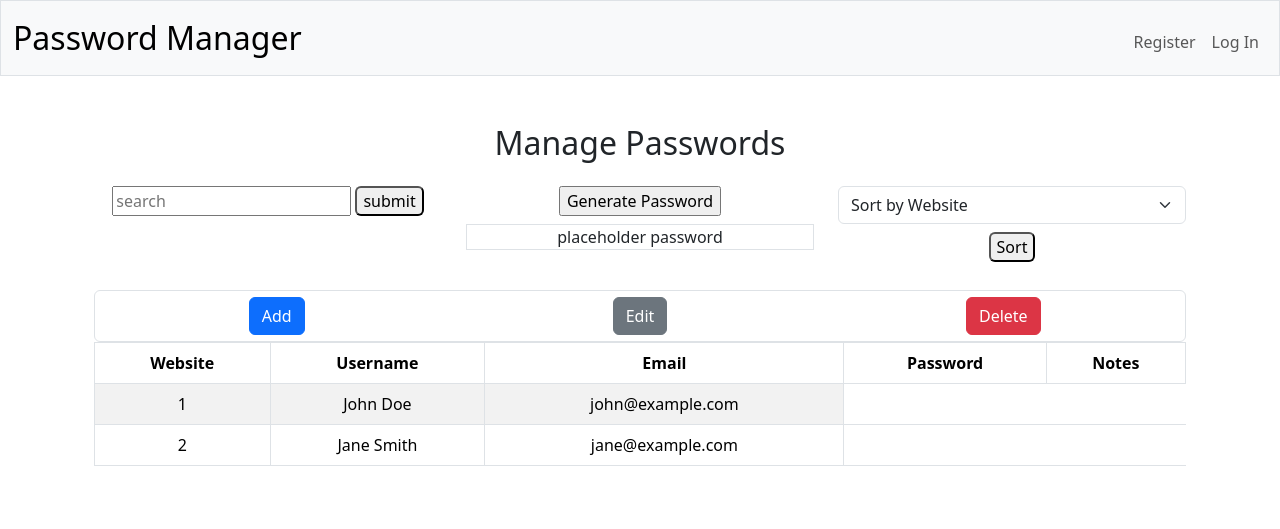
After one commit to garrett-west13/PasswordManager, a Flask app: template templates/index.html in a window 1280 px wide. The commit adds this page. Shown: the top 529 px of the page. Run offline with Flask 3, Linux system fonts and the light colour scheme; the template is opened without the code that fills it, so the values that code supplies are empty.

Commit message:
Add index.html and basic structure

```diff
--- /dev/null
+++ b/templates/index.html
@@ -0,0 +1,84 @@
+{% extends "layout.html" %}
+
+{% block title %}
+    Manager
+{% endblock %}
+
+{% block main %}
+
+    <div class="container">
+        <h2>Manage Passwords</h2>
+        <div class="row mt-4 mb-4">
+            <div class="col">
+                <form action="/search" method="post">
+                    <input name="search" type="search" class="search" placeholder="search">
+                    <button class="btn-outline-light rounded" type="submit">submit</button>
+                </form>
+            </div>
+            <div class="col">
+                <form action="/generate" method="post">
+                    <input name="generate" type="button" class="btn-outline-dark" value="Generate Password">
+                </form>
+                <p class="mt-2 border">placeholder password</p>
+            </div>
+            <div class="col">
+                <form action="/sort" method="post">
+                    <select name="sort" class="form-select" aria-label="Default select example">
+                        <option value="website">Sort by Website</option>
+                        <option value="username">Sort by Username</option>
+                        <option value="email">Sort by Email</option>
+                        <option value="password">Sort by Password</option>
+                        <option value="notes">Sort by Notes</option>
+                    </select>
+                    <button class="btn-outline-light rounded mt-2" type="submit">Sort</button>
+                </form>
+            </div>
+        </div>
+
+        <div class="form-control mt-4">
+            <div class="row">
+              <div class="col">
+                <form action="/add" method="post">
+                  <input name="add" type="button" class="btn btn-primary" value="Add">
+                </form>
+              </div>
+              <div class="col">
+                <form action="/edit" method="post">
+                  <input name="edit" type="button" class="btn btn-secondary" value="Edit">
+                </form>
+              </div>
+              <div class="col">
+                <form action="/delete" method="post">
+                  <input name="delete" type="button" class="btn btn-danger" value="Delete">
+                </form>
+              </div>
+            </div>
+          </div>
+
+        <table class="table table-striped table-bordered table-hover">
+          <thead>
+            <tr>
+              <th>Website</th>
+              <th>Username</th>
+              <th>Email</th>
+              <th>Password</th>
+              <th>Notes</th>
+            </tr>
+          </thead>
+          <tbody>
+            <!-- Palceholders -->
+            <tr>
+              <td>1</td>
+              <td>John Doe</td>
+              <td>john@example.com</td>
+            </tr>
+            <tr>
+              <td>2</td>
+              <td>Jane Smith</td>
+              <td>jane@example.com</td>
+            </tr>
+          </tbody>
+        </table>
+      </div>
+
+{% endblock %}
--- a/templates/layout.html
+++ b/templates/layout.html
@@ -28,9 +28,6 @@
                 <div class="collapse navbar-collapse" id="navbar">
                     {% if session["user_id"] %}
                         <ul class="navbar-nav me-auto mt-2">
-                            <li class="nav-item"><a class="nav-link" href="/add">Add Password</a></li>
-                            <li class="nav-item"><a class="nav-link" href="/view">View Passwords</a></li>
-                            <li class="nav-item"><a class="nav-link" href="/generate">Generate Password</a></li>
                             <li class="nav-item"><a class="nav-link" href="/settings">Account Settings</a></li>
                         </ul>
                         <ul class="navbar-nav ms-auto mt-2">
```
